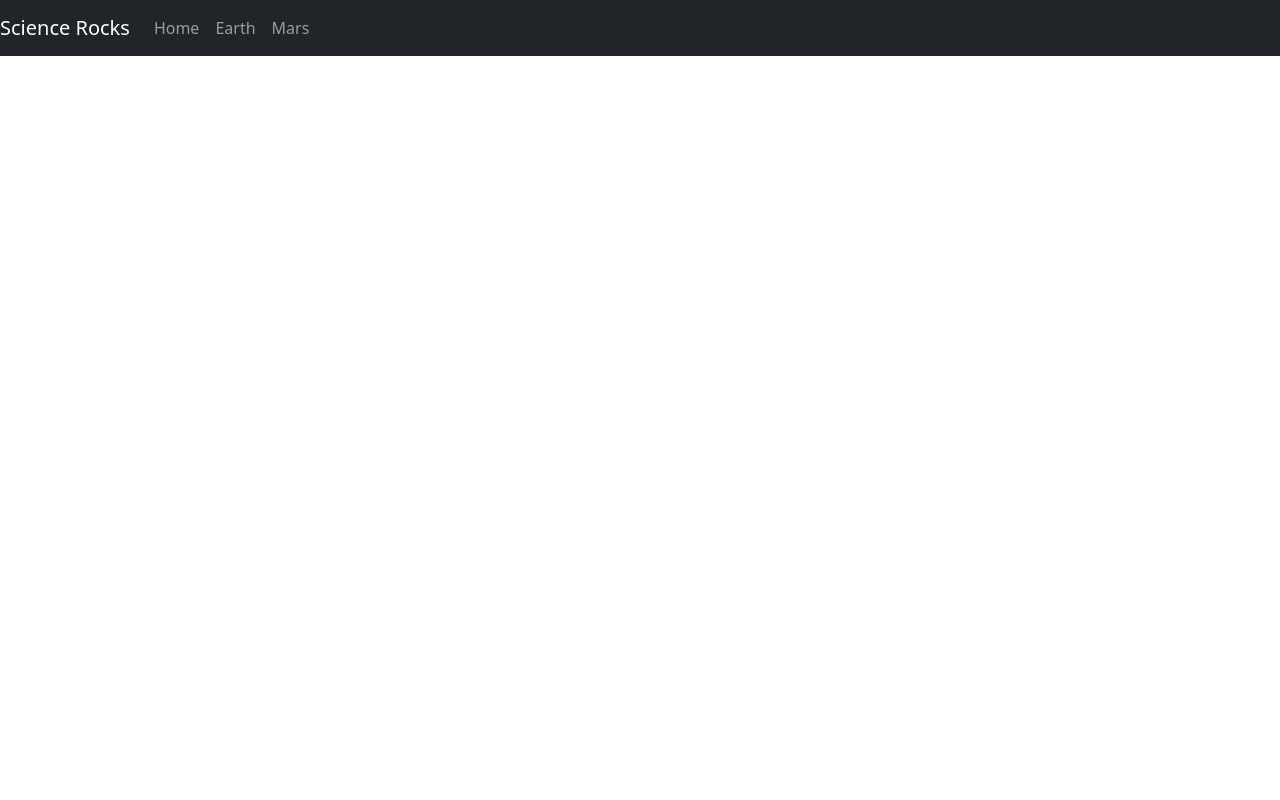
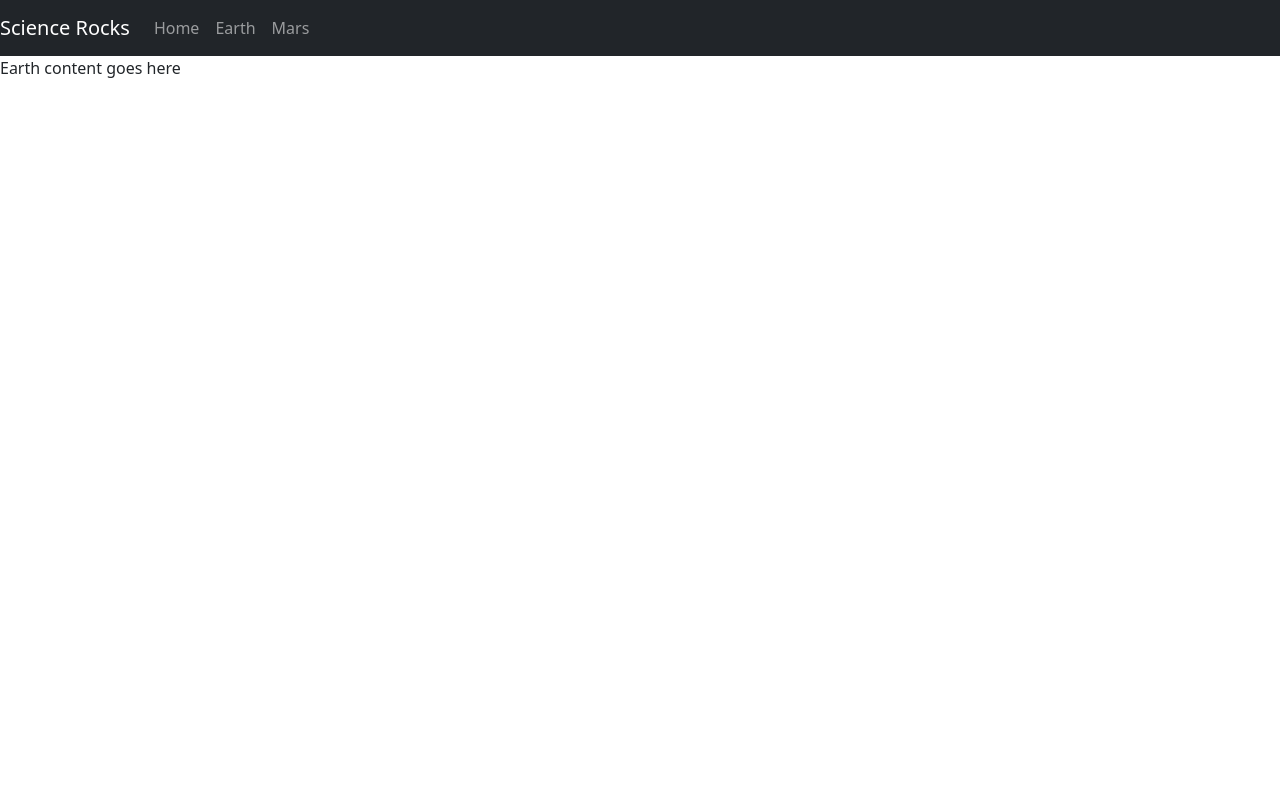
Before and after one commit to Fosnet/ScienceRocks, a Flask app: page /earth in a window 1280 px wide. Run offline with Flask 3, Linux system fonts and the light colour scheme.

Commit message:
Added template for Earth page

```diff
--- a/website/templates/base.html
+++ b/website/templates/base.html
@@ -7,6 +7,7 @@
     <title>{% block title %} Home {%endblock%}</title>
 </head>
 <body>
+  {% block header %}
   <nav class="navbar navbar-expand-lg navbar-dark bg-dark">
     <a class="navbar-brand" href="/">Science Rocks</a>
     <button class="navbar-toggler" type="button" data-toggle="collapse" data-target="#navbarNavDropdown" aria-controls="navbarNavDropdown" aria-expanded="false" aria-label="Toggle navigation">
@@ -27,6 +28,12 @@
     </div>
   </nav>
 
-    <script type="text/javascript" src="{{url_for('static', filename='index.js')}}"></script>
+
+  <script type="text/javascript" src="{{url_for('static', filename='index.js')}}"></script>
+
+  {% endblock header %}
+
+{% block content %}
+{% endblock content %}
 </body>
 </html>
--- a/website/templates/earth.html
+++ b/website/templates/earth.html
@@ -1,2 +1,3 @@
 {% extends "base.html" %}
 {% block title %} Earth {% endblock %}
+{% block content %} Earth content goes here {% endblock %}
```
